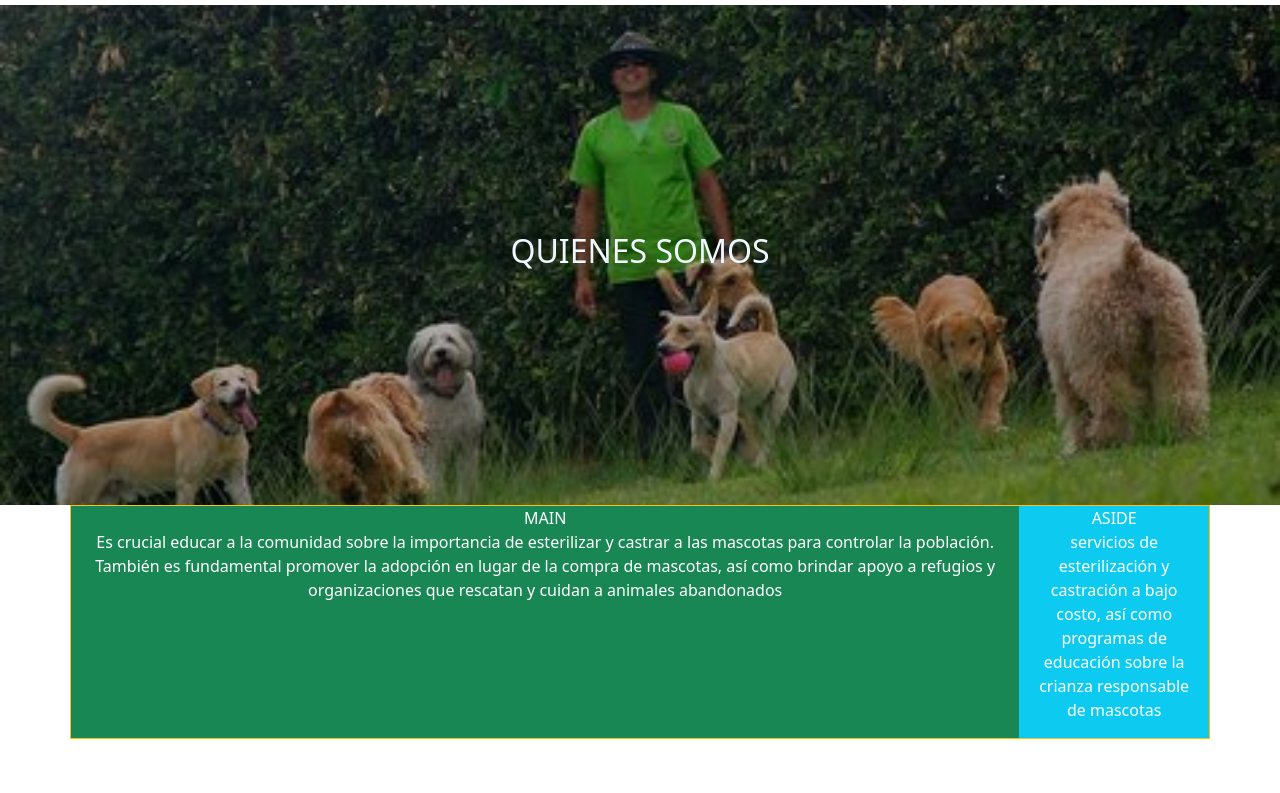
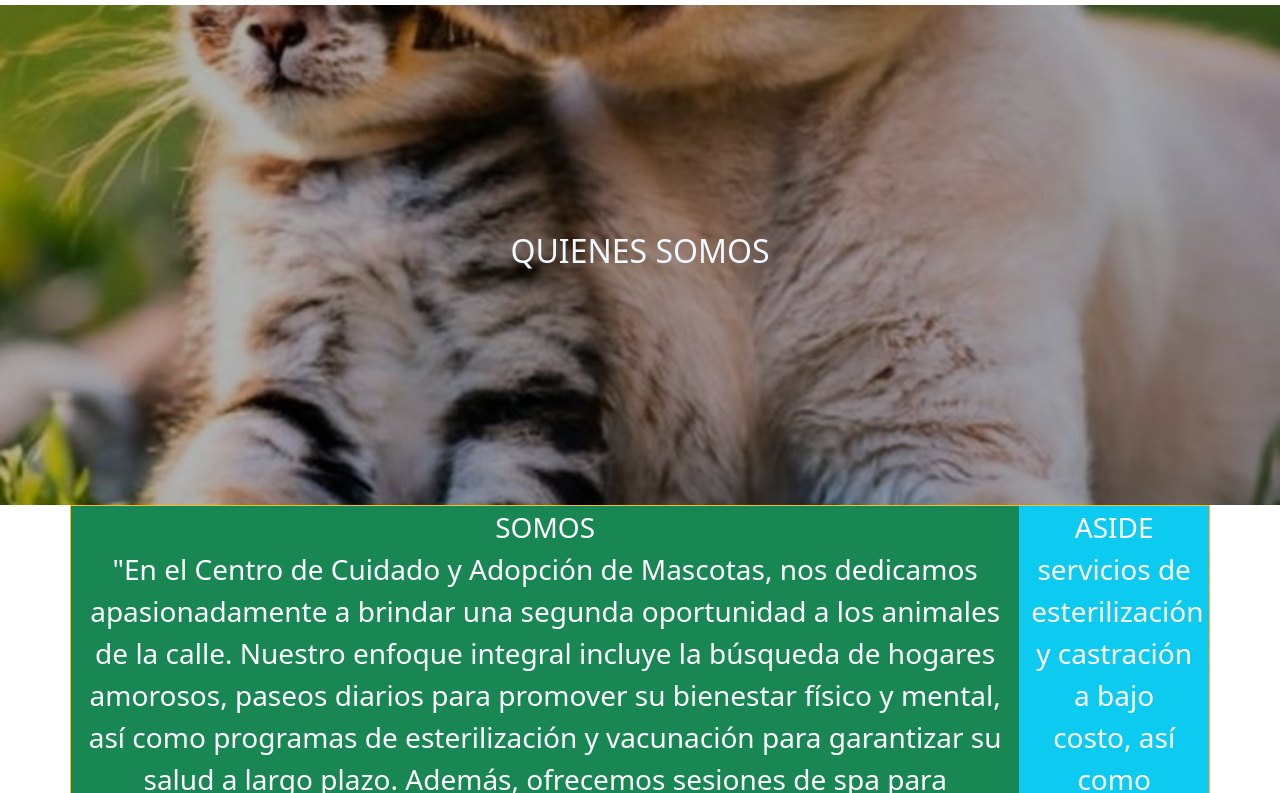
Before and after one commit to deissy03/bootstrap, a plain HTML site: page index2.html in a window 1280 px wide. Shown: the part 159-952 px from the top of the page. Drawn offline with nearby package versions, Linux system fonts and the light colour scheme; files whose address does not match are found by name.

Commit message:
imagenes

```diff
--- a/index2.html
+++ b/index2.html
@@ -37,16 +37,16 @@
       </nav>
     </header>
 
-    <div class="imagen-total "><div><h2>QUIENES SOMOS </h2></div><img src="./imagenbolsos/guarderia.jpg" />
+    <div class="imagen-total "><div><h2>QUIENES SOMOS </h2></div><img src="./imagenbolsos/CAT AND DOG CATS AND DOGS.jpeg" />
 
     </div>
 <body>
     <script src="https://cdn.jsdelivr.net/npm/bootstrap@5.3.3/dist/js/bootstrap.bundle.min.js" integrity="sha384-YvpcrYf0tY3lHB60NNkmXc5s9fDVZLESaAA55NDzOxhy9GkcIdslK1eN7N6jIeHz" crossorigin="anonymous"></script>
-    <div class="container text-center text-white border border-warning">
+    <div class="container text-center fs-3 text-white border border-warning">
       <div class="row">
-        <main class="col-12 col-lg-10 bg-success">MAIN
-         <p>Es crucial educar a la comunidad sobre la importancia de esterilizar y castrar a las mascotas para controlar la población. También es fundamental promover la adopción en lugar de la compra de mascotas, así como brindar apoyo a refugios y organizaciones que rescatan y cuidan a animales abandonados</p>
-         <br/>
+        <main class="col-12 col-lg-10 bg-success">SOMOS
+         <p>"En el Centro de Cuidado y Adopción de Mascotas, nos dedicamos apasionadamente a brindar una segunda oportunidad a los animales de la calle. Nuestro enfoque integral incluye la búsqueda de hogares amorosos, paseos diarios para promover su bienestar físico y mental, así como programas de esterilización y vacunación para garantizar su salud a largo plazo. Además, ofrecemos sesiones de spa para mascotas, donde reciben cuidados especiales y cariño.<br/>
+           Nuestro compromiso va más allá de la adopción; también proporcionamos educación sobre la crianza responsable de animales, asesoramiento para familias adoptivas y seguimiento post-adopción para asegurarnos de que cada animal encuentre un hogar adecuado. Creemos en un mundo donde todos los animales sean amados, protegidos y cuidados como miembros valiosos de la familia." </p>  <br/>
 
 
 
```
Also changed, not shown: imagenbolsos/CAT AND DOG CATS AND DOGS.jpeg (added), imagenbolsos/Captura_de_pantalla_2024-04-08_141054-removebg-preview.png (added), imagenbolsos/Captura_de_pantalla_2024-04-08_141947-removebg-preview.png (added), imagenbolsos/huelladogcat.png (added), imagenbolsos/huellas.png (added), imagenbolsos/imagen 2.jpg (added), imagenbolsos/logo.png, imagenbolsos/logo3.png (added), imagenbolsos/ubicacion.png (added), imagenbolsos/ubicacioncasa.png (added).
